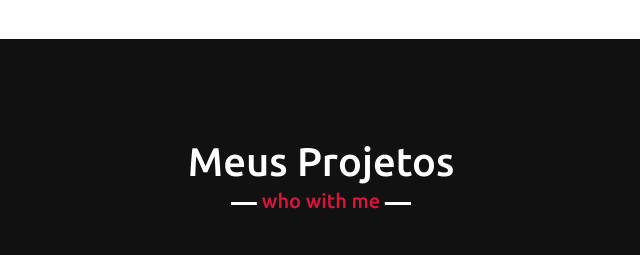
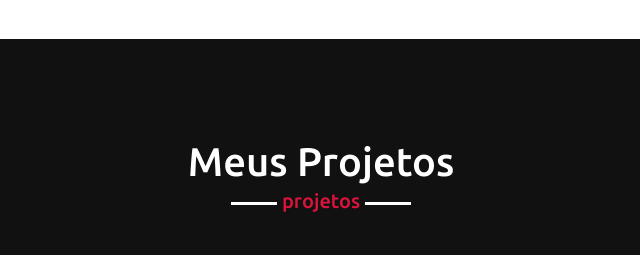
Before and after one commit to SkrStefany/Stefany-Desenvolvedora, a plain HTML site: page index.html in a window 1280 px wide. Shown: the part 2080-2335 px from the top of the page, 319-959 px from the left. Drawn offline with nearby package versions, Linux system fonts and the light colour scheme.

Commit message:
Projeto atualizado

```diff
--- a/style.css
+++ b/style.css
@@ -383,7 +383,7 @@ a {
 
 
 .teams .title::after{
-    content: "who with me";
+    content: "projetos";
 }
 .teams .carousel .card{
     background: #222;
```
